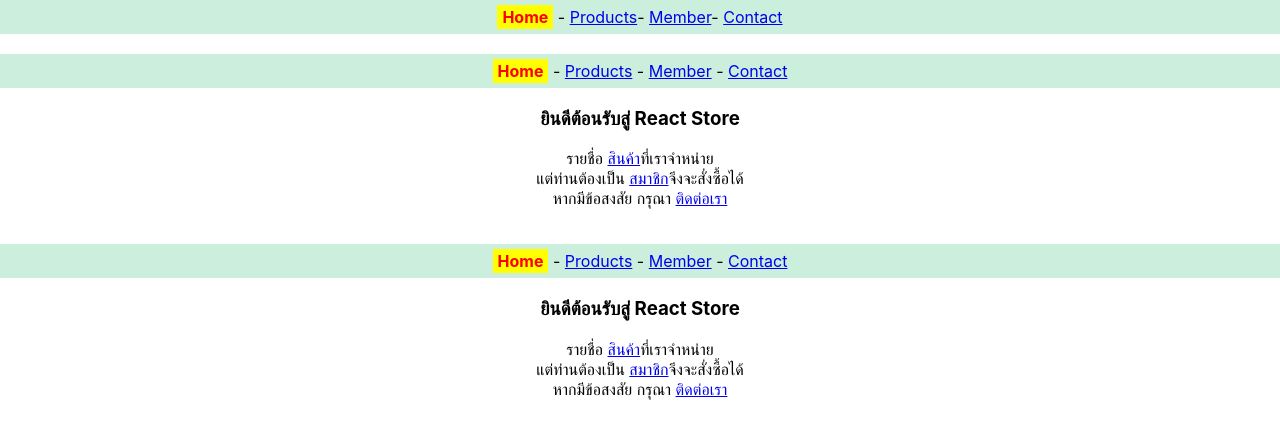
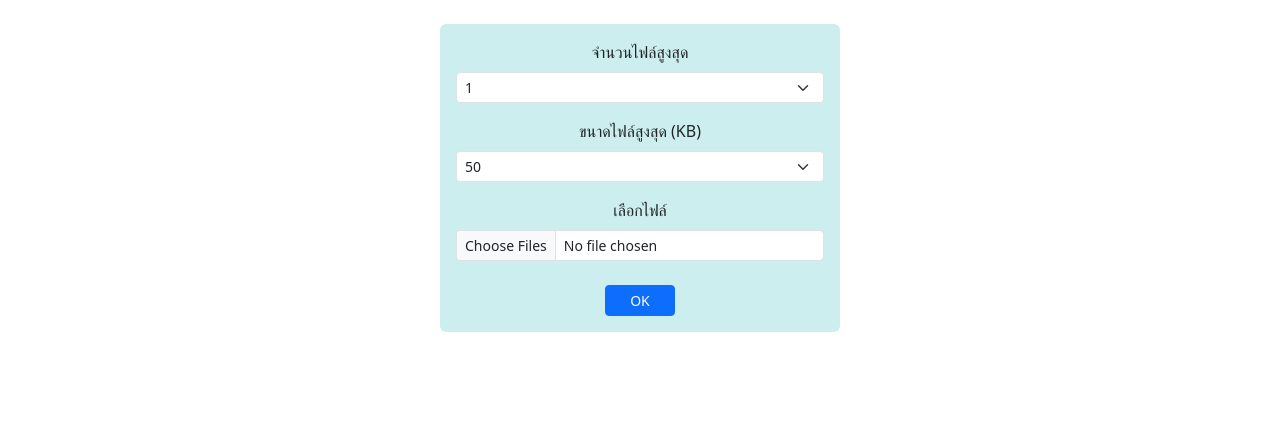
Before and after one commit to imkuromi/app, a React (Create React App) app: page / in a window 1280 px wide. Shown: the top 438 px of the page. Built offline with nearby package versions, Linux system fonts and the light colour scheme.

Commit message:
input part 1
input part 1

```diff
--- a/package.json
+++ b/package.json
@@ -6,6 +6,7 @@
     "@testing-library/jest-dom": "^5.17.0",
     "@testing-library/react": "^13.4.0",
     "@testing-library/user-event": "^13.5.0",
+    "bootstrap": "^5.3.3",
     "react": "^18.3.1",
     "react-dom": "^18.3.1",
     "react-router-dom": "^6.26.2",
--- a/src/App.js
+++ b/src/App.js
@@ -1,34 +1,36 @@
 import React from "react";
-import { Calendar, Button } from "./class-component";
-import { Header, Content, Footer } from "./func-components";
-import { Calculator2 } from "./calculator";
-import { Eventdata2 } from "./event-data";
-import RefsFunc from "./refs-func";
-import Cart from "./sate-class";
-import  Massagebox  from "./sate-func";
-import "./style.css";
-import {userContext} from './context';
-import Header2 from './context-header2';
-import Content2  from "./context-content2";
-import Router2 from "./router2";
-import Router3 from "./router3";
-import Router4 from "./router4";
+// import { Calendar, Button } from "./class-component";
+// import { Header, Content, Footer } from "./func-components";
+// import { Calculator2 } from "./calculator";
+// import { Eventdata2 } from "./event-data";
+// import RefsFunc from "./refs-func";
+// import Cart from "./sate-class";
+// import  Massagebox  from "./sate-func";
+// import "./style.css";
+// import {userContext} from './context';
+// import Header2 from './context-header2';
+// import Content2  from "./context-content2";
+// import Router2 from "./router2";
+// import Router3 from "./router3";
+// import Router4 from "./router4";
+import FromSelectFile from "./form-select.file";
 
 function App() {
-  let[user,setUser] = React.useState('');
-  const divStyle = {
-    color: "red",
-    backgroundColor: "powderblue",
-    fontSize: "larger",
-  };
+  // let[user,setUser] = React.useState('');
+  // const divStyle = {
+  //   color: "red",
+  //   backgroundColor: "powderblue",
+  //   fontSize: "larger",
+  // };
   return (
     <>
-    <Router2/>
+    {/* <Router2/>
     <br/>
     <Router3/>
     <br/>
     <Router4/>
-    <br/>
+    <br/> */}
+    <FromSelectFile/>
     {/* <userContext.Provider value={[user,setUser]}>
       <Header2/>
       <Content2/>
--- /dev/null
+++ b/src/form-select.file.js
@@ -0,0 +1,69 @@
+import React from "react";
+
+export default function FromSelectFile(){
+    const inputFile = React.useRef()
+    const selectMaxNumFiles = React.useRef()
+    const selectMaxSize = React.useRef()
+
+    let maxNumfiles = [1,2,3,4,5]
+    let maxFileSize = [50,100,200,500,1000]
+
+    const onClickButton = () => {
+        let maxNumFiles = selectMaxNumFiles.current.value
+        let maxSize = selectMaxSize.current.value
+
+        if(inputFile.current.files.length > maxNumFiles){
+            alert(`เลือกได้ไม่เกิน ${maxNumFiles} ไฟล์`)
+            return;
+        }
+        for (let f of inputFile.current.files){
+            if (f.size > maxSize * 1000){
+                alert(`ขนาดของแต่ละไฟล์ต้องไม่เกิน ${maxSize}`)
+                return;
+            }
+        }
+        alert('File OK')
+    }
+return(
+    <div className="mt-4 mx-auto text-center p-3 rounded"
+        style={{width:'400px',background:'#cee'}}>
+
+        <form>
+            <div className="form-group mb-3">
+                <label htmlFor="maxNumFiles" className="form-label">จำนวนไฟล์สูงสุด</label>
+                <select id="maxNumFiles" className="form-select form-select-sm" ref={selectMaxNumFiles}>
+                    {
+                        maxNumfiles.map (i => {
+                            return <option value={i}>{i}</option>
+                        })
+                    }
+                </select>
+            </div>
+
+            <div className="form-group mb-3">
+                <label htmlFor="maxFileSize" className="form-label">ขนาดไฟล์สูงสุด (KB)</label>
+                <select id="maxFileSize" className="form-select form-select-sm" ref={selectMaxSize}>
+                    {
+                        maxFileSize.map (i => {
+                            return <option value={i}>{i}</option>
+                        })
+                    }
+                </select>
+            </div>
+
+            <div className="form-group mb-3">
+                <label htmlFor="file" className="form-label">เลือกไฟล์</label>
+                <input type="file" id="file" accept="image/*"
+                className="form-control form-control-sm" ref={inputFile} multiple/>
+            </div>
+
+            <div className="text-center mt-4">
+                <button type="button" className="btn btn-sm btn-primary px-4" onClick={onClickButton}>
+                    OK
+                </button>
+
+            </div>
+        </form>
+    </div>
+)
+}
--- a/src/index.js
+++ b/src/index.js
@@ -3,6 +3,8 @@
 import './index.css';
 import App from './App';
 import reportWebVitals from './reportWebVitals';
+import 'bootstrap/dist/css/bootstrap.min.css'
+import 'bootstrap/dist/js/bootstrap.bundle.min.js'
 
 const root = ReactDOM.createRoot(document.getElementById('root'));
 root.render(
```
Also changed, not shown: 1 other file (tests, documents, lock files or other folders).
